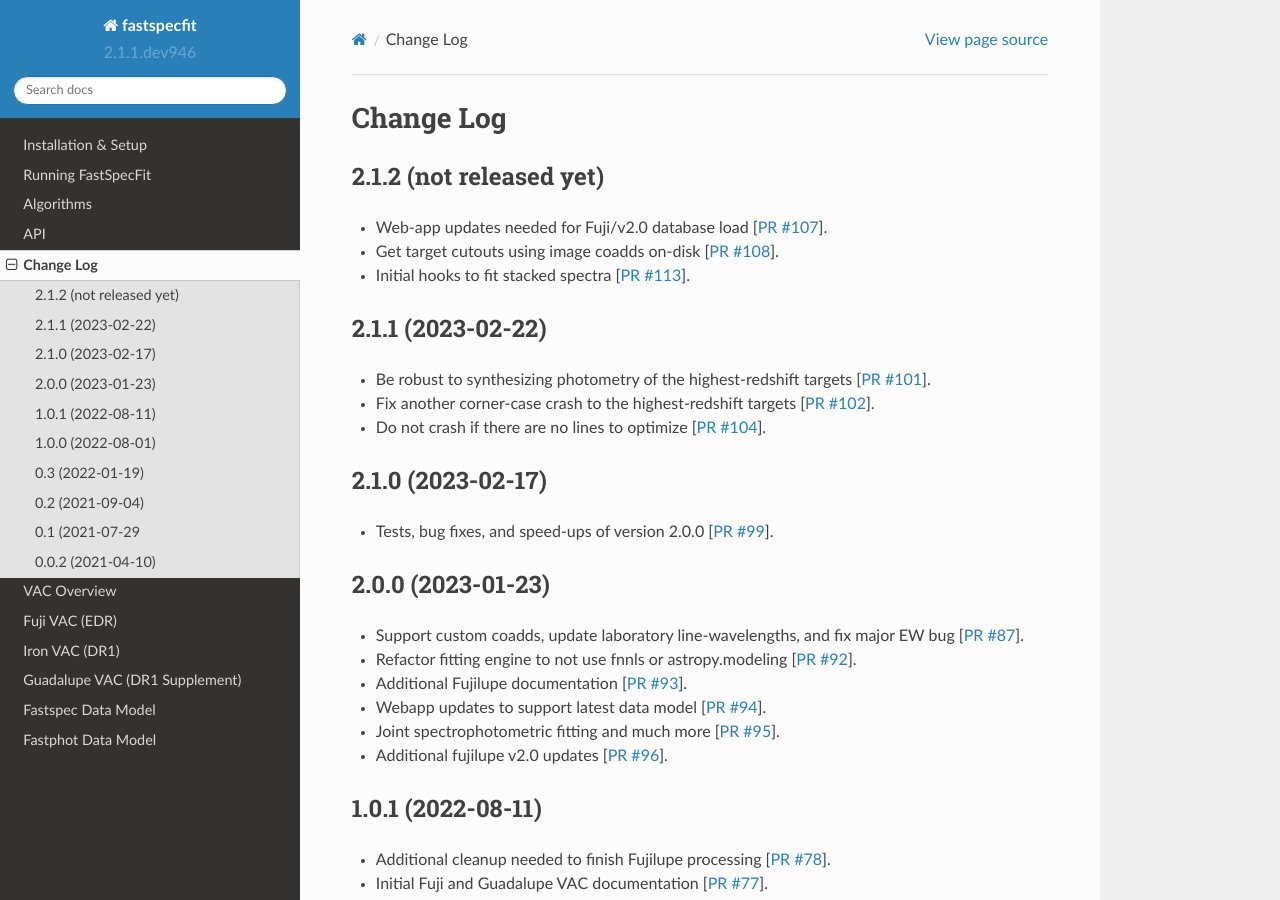
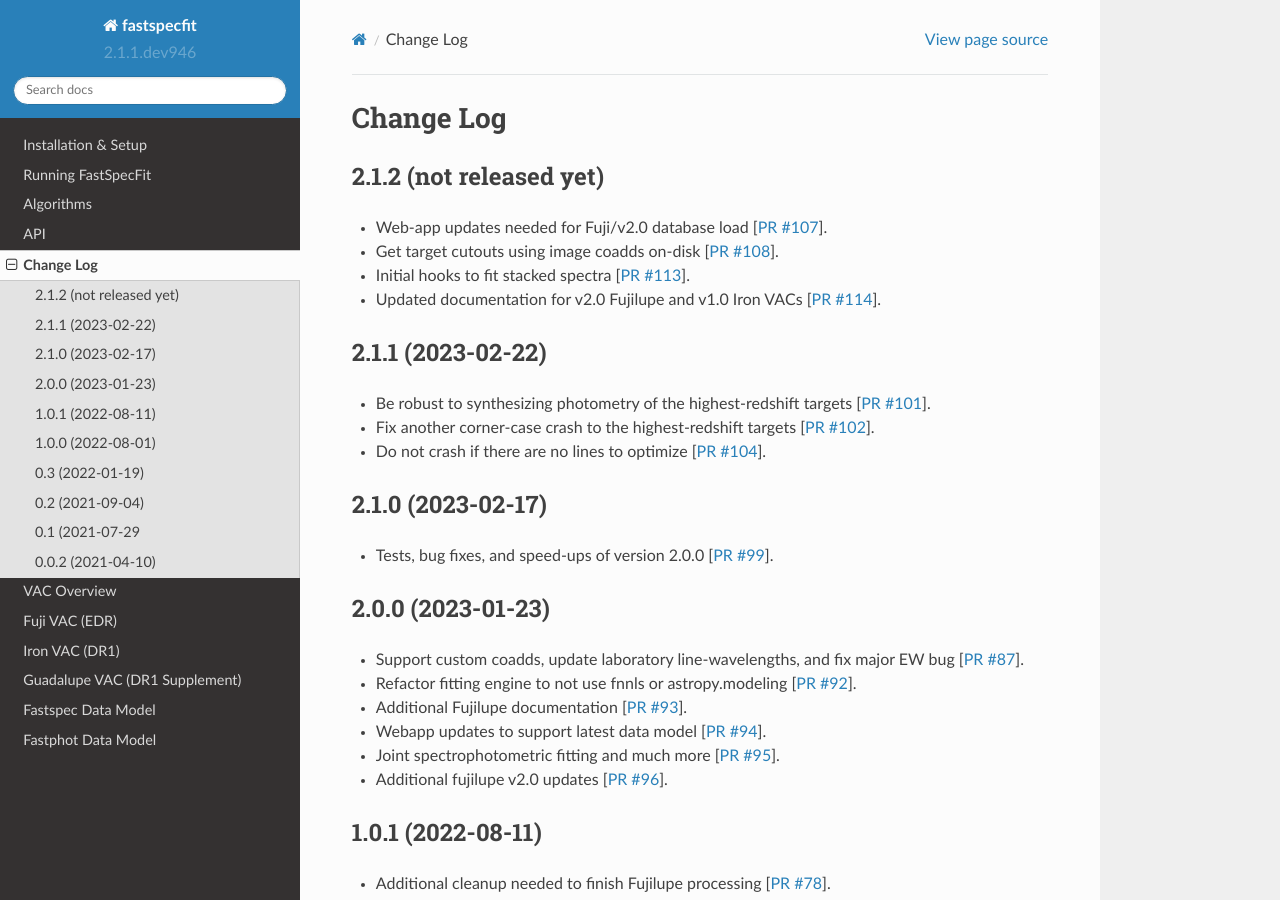
Before and after one commit to desihub/fastspecfit, a Sphinx documentation site: the page built from doc/changes.rst, in a window 1280 px wide and 900 px high. Built offline with Sphinx 7.4.7 and the Read the Docs theme 2.0.0, drawn with Linux system fonts in a browser that asks for light colours.

Commit message:
update change log [ci skip]

```diff
--- a/doc/changes.rst
+++ b/doc/changes.rst
@@ -8,10 +8,12 @@ Change Log
 * Web-app updates needed for Fuji/v2.0 database load [`PR #107`_].
 * Get target cutouts using image coadds on-disk [`PR #108`_].
 * Initial hooks to fit stacked spectra [`PR #113`_].
+* Updated documentation for v2.0 Fujilupe and v1.0 Iron VACs [`PR #114`_].
 
 .. _`PR #107`: https://github.com/desihub/fastspecfit/pull/107
 .. _`PR #108`: https://github.com/desihub/fastspecfit/pull/108
 .. _`PR #113`: https://github.com/desihub/fastspecfit/pull/113
+.. _`PR #114`: https://github.com/desihub/fastspecfit/pull/114
 
 2.1.1 (2023-02-22)
 ------------------
```
